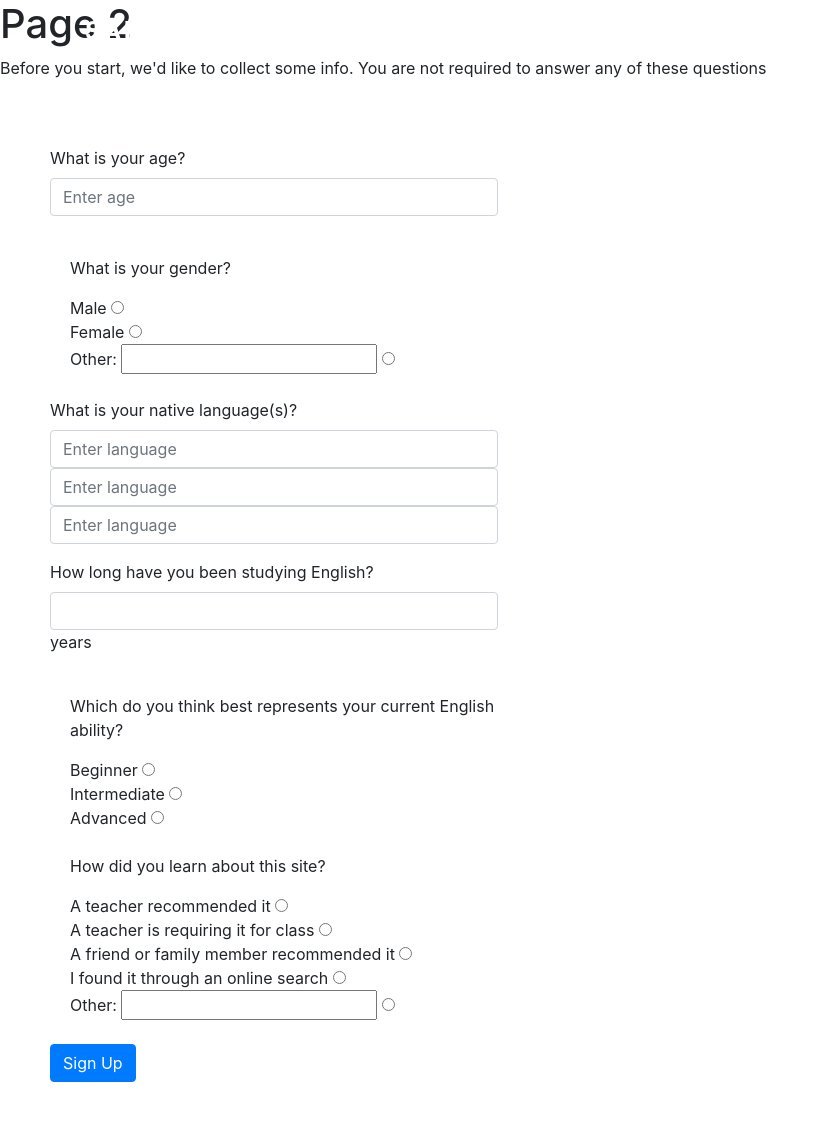
After one commit to CFettig/SeniorDesign, a Flask app: page /demographics in a window 1280 px wide. The commit adds this page. Shown: the whole page, without its empty margins (0-828 px from the left). Run offline with Flask 2, Linux system fonts and the light colour scheme; a user stored in the database is signed in; parts of the project's set-up code (start-up, migrations or seed data) failed here and were passed over; some libraries are stand-ins or nearby versions.

Commit message:
added demographics info and form

```diff
--- a/asr_tool/auth.py
+++ b/asr_tool/auth.py
@@ -3,7 +3,7 @@ from werkzeug.security import generate_password_hash, check_password_hash
 from flask_login import login_user, logout_user, login_required, current_user
 from functools import wraps
 from . import db
-from .models import User
+from .models import User, UserInfo
 
 auth = Blueprint('auth', __name__)
 
@@ -24,7 +24,7 @@ def login():
             flash('Password incorrect')
             return redirect(url_for('auth.login'))
 
-        e = login_user(user, remember=remember)
+        login_user(user, remember=remember)
 
         session['logged_in'] = True
         return redirect(url_for('main.profile'))
@@ -56,10 +56,43 @@ def signup():
         db.session.add(new_user)
         db.session.commit()
 
-        return redirect(url_for('auth.login'))
+        return redirect(url_for('auth.demographics'))
 
     else:
         return render_template('signup.html')
+
+@auth.route('/demographics', methods=['GET', 'POST'])
+@login_required
+def demographics():
+    if request.method=='POST':
+        age = request.form.get('age')
+
+        gender = request.form.get('gender')
+        if gender == 'other':
+            gender = request.form.get('gender-other')
+
+        native_lang = request.form.get('native-lang1') + ';'
+        native_lang += request.form.get('native-lang2') + ';'
+        native_lang += request.form.get('native-lang3') + ';'
+
+        time_studying = request.form.get('time-studying')
+        ability = request.form.get('level')
+
+        found_site = request.form.get('found-site')
+        if found_site == 'other':
+            found_site = request.form.get('found-site-other')
+
+        new_info = UserInfo(age=age, gender=gender, native_lang=native_lang, time_studying_english=time_studying,
+                            self_assessed_eng_ability=ability, how_found_site=found_site, user_id=current_user.id)
+
+        db.session.add(new_info)
+        db.session.commit()
+
+        return ""
+
+    else:
+        return render_template('demographics.html')
+
 
 @auth.route('/logout')
 @login_required
--- /dev/null
+++ b/asr_tool/templates/demographics.html
@@ -0,0 +1,59 @@
+{% extends 'base.html' %}
+{% block content %}
+<h1>Page 2</h1>
+<p>Before you start, we'd like to collect some info. You are not required to answer any of these questions</p>
+<div style="padding: 30px;">
+    <form method="POST" action="/demographics"
+        style="background-color: white; width: 40%; border-radius: 10px; padding: 20px;">
+        <div class="form-group">
+            <label for="age">What is your age?</label>
+            <input type="number" name="age" class="form-control" id="age" min="1" max="120" placeholder="Enter age">
+        </div><br>
+        <div class="form-check">
+            <p>What is your gender?</p>
+            <label class="form-check-label" for="genderChoice1">Male</label>
+            <input type="radio" class="" id="genderChoice1" name="gender" value="male"><br>
+            <label class="form-check-label" for="genderChoice2">Female</label>
+            <input type="radio" class="" id="genderChoice2" name="gender" value="female"><br>
+            <label class="form-check-label" for="genderChoice3">Other: </label>
+            <input type="text" class="" id="genderChoice3" name="gender-other" value="">
+            <input type="radio" class="" id="genderChoice3" name="gender" value="other">
+        </div><br>
+        <div class="form-group">
+            <label for="native-lang">What is your native language(s)?</label>
+            <input type="text" name="native-lang1" class="form-control" id="native-lang1" placeholder="Enter language">
+            <input type="text" name="native-lang2" class="form-control" id="native-lang2" placeholder="Enter language">
+            <input type="text" name="native-lang3" class="form-control" id="native-lang3" placeholder="Enter language">
+        </div>
+        <div class="form-group">
+            <label for="time-studying">How long have you been studying English?</label>
+            <p><input type="number" name="time-studying" class="form-control" id="time-studying"> years</p>
+        </div><br>
+        <div class="form-check">
+            <p>Which do you think best represents your current English ability?</p>
+            <label class="form-check-label" for="lvlChoice1">Beginner</label>
+            <input type="radio" class="" id="lvlChoice1" name="level" value="beginner"><br>
+            <label class="form-check-label" for="lvlChocie2">Intermediate</label>
+            <input type="radio" class="" id="lvlChoice2" name="level" value="intermediate"><br>
+            <label class="form-check-label" for="lvlChoice3">Advanced</label>
+            <input type="radio" class="" id="lvlChoice3" name="level" value="advanced">
+        </div><br>
+        <div class="form-check">
+            <p>How did you learn about this site?</p>
+            <label class="form-check-label" for="foundSite1">A teacher recommended it</label>
+            <input type="radio" class="" id="foundSite1" name="found-site" value="teacher-recommended"><br>
+            <label class="form-check-label" for="foundSite2">A teacher is requiring it for class</label>
+            <input type="radio" class="" id="foundSite2" name="found-site" value="teacher-required"><br>
+            <label class="form-check-label" for="foundSite3">A friend or family member recommended it</label>
+            <input type="radio" class="" id="foundSite3" name="found-site" value="friend-family"><br>
+            <label class="form-check-label" for="foundSite4">I found it through an online search</label>
+            <input type="radio" class="" id="foundSite4" name="found-site" value="online"><br>
+            <label class="form-check-label" for="foundSite5">Other: </label>
+            <input type="text" class="" id="foundSite5" name="found-site-other" value="">
+            <input type="radio" class="" id="foundSite5" name="found-site" value="other">
+        </div>
+        <br>
+        <button type="submit" class="btn btn-primary">Sign Up</button>
+    </form>
+</div>
+{% endblock %}
--- a/asr_tool/templates/signup.html
+++ b/asr_tool/templates/signup.html
@@ -43,7 +43,8 @@
         </div>
         <div class="form-check">
             <input type="checkbox" class="form-check-input" id="exampleCheck1" name="consent">
-            <label class="form-check-label" for="exampleCheck1">I acknowledge etc.</label>
+            <label class="form-check-label" for="exampleCheck1">By clicking this box, I indicate that I have read the provided consent form
+                and agree to have the data collected through this website used for research purposes. </label>
         </div>
         <br>
         <button type="submit" class="btn btn-primary">Sign Up</button>
```
Also changed, not shown: asr_tool/__init__.py (+10 -12 lines), asr_tool/models.py (+12 -2 lines), 1 other file.
